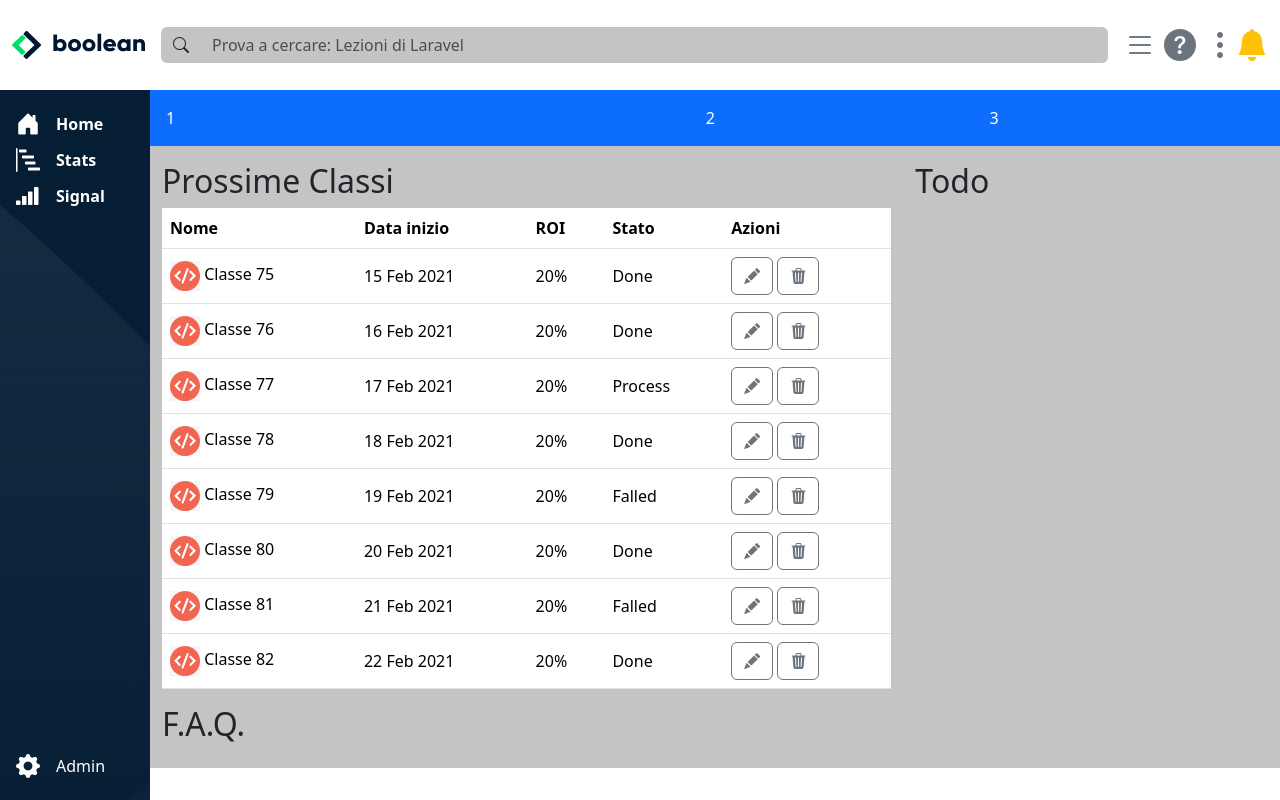
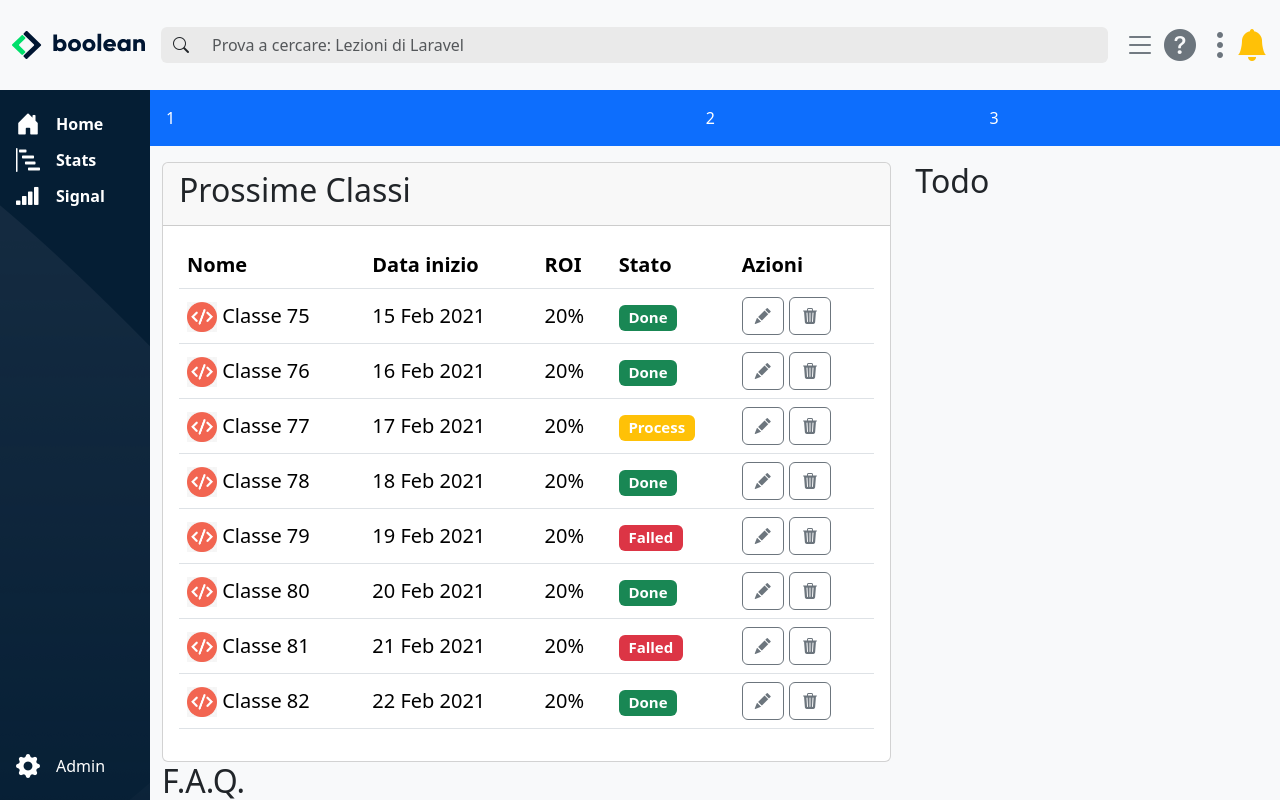
Before and after one commit to SimoneFerrini/html-css-bootstrap-dashboard, a plain HTML site: page index.html in a window 1280 px wide. Drawn offline with nearby package versions, Linux system fonts and the light colour scheme.

Commit message:
better bg colors added badges in first card

```diff
--- a/css/style.css
+++ b/css/style.css
@@ -1,15 +1,20 @@
 /*common*/
 
 .my_bg_grey{
-    background-color: rgb(196, 196, 196);
+    background-color: #F8F9FA;
 }
 
+
+.my_bgsearch_grey{
+    background-color: #eaeaea;;
+}
 
 
 /*navbar*/
 .my_nav_definition{
     width: 100%;
     height: 90px;
+    background-color: #F8F9FA;
 
 }
 
@@ -51,18 +56,6 @@
 
 
 
-
-
-
-
-
-
-
-
-
-
-
-
 /*MEDIA QUERY--------------------------*/
 @media screen and (min-width:992px) {
 
--- a/index.html
+++ b/index.html
@@ -18,7 +18,7 @@
 <body>
 
     <!--navbar grigia fixed-->
-    <nav class="my_nav_definition py-3 bg-white fixed-top">
+    <nav class="my_nav_definition py-3 fixed-top">
 
         <div class="container-fluid d-flex justify-content-between align-items-center h-100">
             <!--logo lg-md-sm -->
@@ -29,8 +29,8 @@
 
             <!--barra ricerca-->
             <div class="input-group px-3">
-                <span class="input-group-text my_bg_grey border-0" id="basic-addon1"><i class="bi bi-search"></i></span>
-                <input type="text" class="form-control my_bg_grey border-0" placeholder="Prova a cercare: Lezioni di Laravel" aria-label="Username" aria-describedby="basic-addon1">
+                <span class="input-group-text my_bgsearch_grey border-0" id="basic-addon1"><i class="bi bi-search"></i></span>
+                <input type="text" class="form-control my_bgsearch_grey border-0" placeholder="Prova a cercare: Lezioni di Laravel" aria-label="Username" aria-describedby="basic-addon1">
               </div>
 
             <!--div icone-->
@@ -104,8 +104,12 @@
                 <div class="row my_bg_grey py-3 ">
                     <div class="col-12 col-md-8">
                        <!-- tabella classi -->
-                        <div>
+                       <div class="card">
+                        <div class="card-header">
                             <h2>Prossime Classi</h2>
+                        </div>
+                        <div class="card-body">
+                          <blockquote class="blockquote mb-3">
                             <table class="table bg-white border-1">
                                 <thead>
                                   <tr>
@@ -126,7 +130,7 @@
                                         </td>
                                         <td class="d-none d-md-table-cell align-middle">15 Feb 2021</td>
                                         <td class="d-none d-md-table-cell align-middle">20%</td>
-                                        <td class="align-middle">Done</td>
+                                        <td class="align-middle"><span class="badge text-bg-success">Done</span></td>
                                         <td class="align-middle">
                                             <div>
                                                 <button type="button" class="btn btn-outline-secondary"><i class="bi bi-pencil-fill"></i></button>
@@ -144,7 +148,7 @@
                                     </td>
                                     <td class="d-none d-md-table-cell align-middle">16 Feb 2021</td>
                                     <td class="d-none d-md-table-cell align-middle">20%</td>
-                                    <td class="align-middle">Done</td>
+                                    <td class="align-middle"><span class="badge text-bg-success">Done</span></td>
                                     <td class="align-middle">
                                         <div>
                                             <button type="button" class="btn btn-outline-secondary"><i class="bi bi-pencil-fill"></i></button>
@@ -162,7 +166,7 @@
                                         </td>
                                     <td class="d-none d-md-table-cell align-middle">17 Feb 2021</td>
                                     <td class="d-none d-md-table-cell align-middle">20%</td>
-                                    <td class="align-middle">Process</td>
+                                    <td class="align-middle"><span class="badge text-white bg-warning">Process</span></td>
                                     <td class="align-middle">
                                         <div>
                                             <button type="button" class="btn btn-outline-secondary"><i class="bi bi-pencil-fill"></i></button>
@@ -180,7 +184,7 @@
                                         </td>
                                     <td class="d-none d-md-table-cell align-middle">18 Feb 2021</td>
                                     <td class="d-none d-md-table-cell align-middle">20%</td>
-                                    <td class="align-middle">Done</td>
+                                    <td class="align-middle"><span class="badge text-bg-success">Done</span></td>
                                     <td class="align-middle">
                                         <div>
                                             <button type="button" class="btn btn-outline-secondary"><i class="bi bi-pencil-fill"></i></button>
@@ -198,7 +202,7 @@
                                         </td>
                                     <td class="d-none d-md-table-cell align-middle">19 Feb 2021</td>
                                     <td class="d-none d-md-table-cell align-middle">20%</td>
-                                    <td class="align-middle">Falled</td>
+                                    <td class="align-middle"><span class="badge text-bg-danger">Falled</span></td>
                                     <td class="align-middle">
                                         <div>
                                             <button type="button" class="btn btn-outline-secondary"><i class="bi bi-pencil-fill"></i></button>
@@ -216,7 +220,7 @@
                                         </td>
                                     <td class="d-none d-md-table-cell align-middle">20 Feb 2021</td>
                                     <td class="d-none d-md-table-cell align-middle">20%</td>
-                                    <td class="align-middle">Done</td>
+                                    <td class="align-middle"><span class="badge text-bg-success">Done</span></td>
                                     <td class="align-middle">
                                         <div>
                                             <button type="button" class="btn btn-outline-secondary"><i class="bi bi-pencil-fill"></i></button>
@@ -234,7 +238,7 @@
                                         </td>
                                     <td class="d-none d-md-table-cell align-middle">21 Feb 2021</td>
                                     <td class="d-none d-md-table-cell align-middle">20%</td>
-                                    <td class="align-middle">Falled</td>
+                                    <td class="align-middle"><span class="badge text-bg-danger">Falled</span></td>
                                     <td class="align-middle">
                                         <div>
                                             <button type="button" class="btn btn-outline-secondary"><i class="bi bi-pencil-fill"></i></button>
@@ -252,7 +256,7 @@
                                         </td>
                                     <td class="d-none d-md-table-cell align-middle">22 Feb 2021</td>
                                     <td class="d-none d-md-table-cell align-middle">20%</td>
-                                    <td class="align-middle">Done</td>
+                                    <td class="align-middle"><span class="badge text-bg-success">Done</span></td>
                                     <td class="align-middle">
                                         <div>
                                             <button type="button" class="btn btn-outline-secondary"><i class="bi bi-pencil-fill"></i></button>
@@ -262,7 +266,12 @@
                                   </tr>
                                 </tbody>
                             </table>
+                          </blockquote>
                         </div>
+
+
+
+                    </div>
 
                         <!-- faq -->
                         <div>
```
